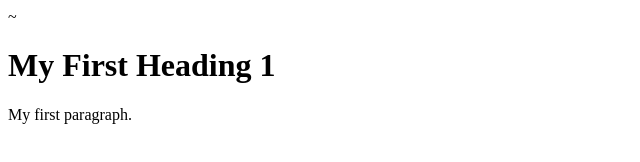
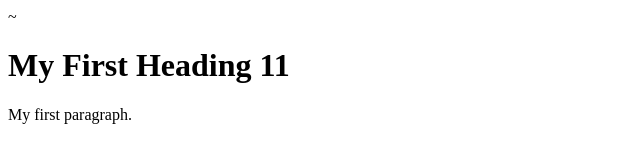
Before and after one commit to incharacr/projecthub, a plain HTML site: page index.html in a window 1280 px wide. Shown: the full height of the page, 0-640 px from the left. Drawn offline with Linux system fonts and the light colour scheme.

Commit message:
updated index file by adding 11

```diff
--- a/index.html
+++ b/index.html
@@ -3,7 +3,7 @@
 <html>
 	<body>
 
-		<h1>My First Heading 1</h1>
+		<h1>My First Heading 11</h1>
 
 		<p>My first paragraph.</p>
 
```
